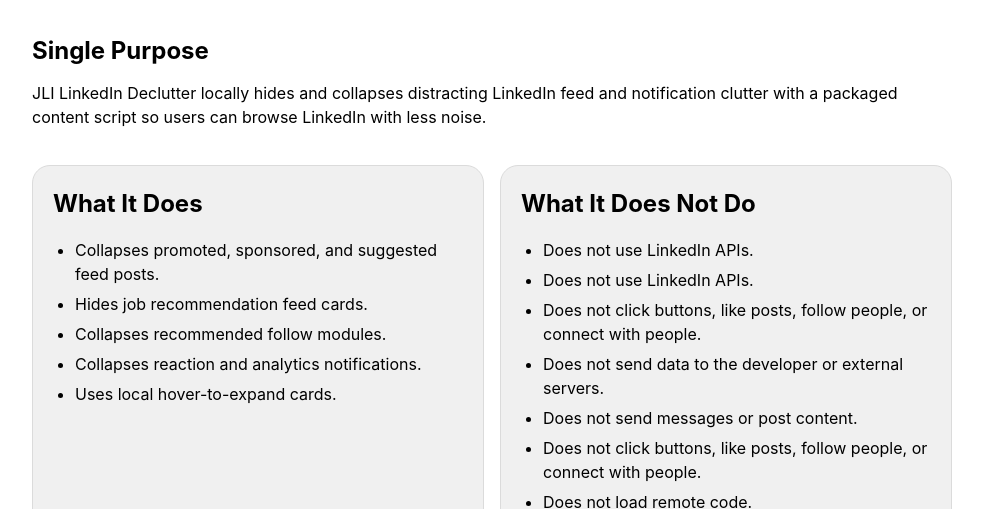
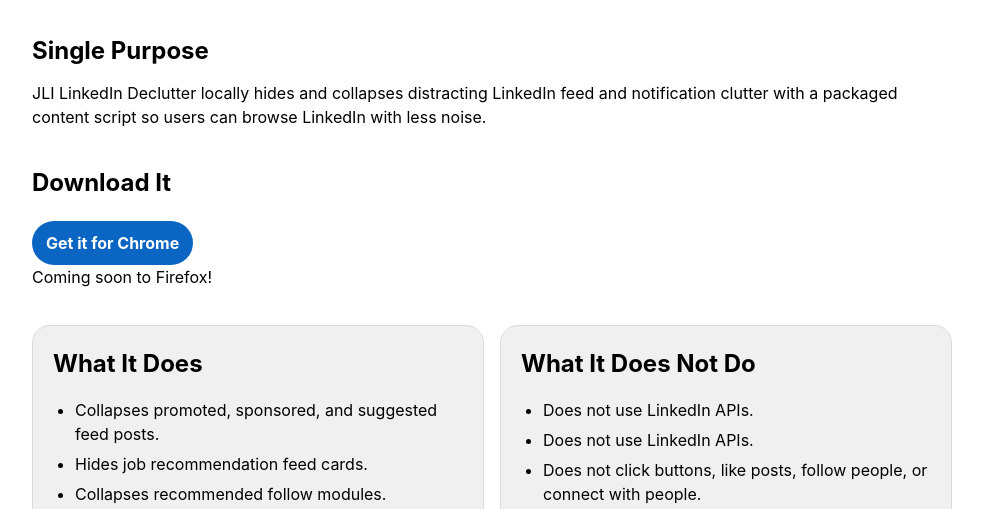
Before and after one commit to jacebenson/jli-declutter, a browser extension: page docs/index.html in a window 1280 px wide. Shown: the part 237-746 px from the top of the page, without its empty margins (148-1131 px from the left). Drawn offline with Linux system fonts and the light colour scheme.

Commit message:
updated site to link to download locaitons

```diff
--- a/docs/index.html
+++ b/docs/index.html
@@ -151,6 +151,12 @@
         <h2>Single Purpose</h2>
         <p>JLI LinkedIn Declutter locally hides and collapses distracting LinkedIn feed and notification clutter with a packaged content script so users can browse LinkedIn with less noise.</p>
       </section>
+      <section id="download-it">
+        <h2>Download It</h2>
+        <a href="https://chromewebstore.google.com/detail/jli-linkedin-declutter/fknomaflnnhfmnnaiinfeekfjehjjkbm?authuser=0&hl=en" class="button" target="_blank" rel="noopener">Get it for Chrome</a>
+        <p>Coming soon to Firefox!</p>
+        <!--<a href="https://addons.mozilla.org/firefox/addon/jli-linkedin-declutter/" class="button" target="_blank" rel="noopener">Get it for Firefox</a>-->
+      </section>
 
       <section class="grid" aria-label="Feature summary">
         <article class="card">
```
